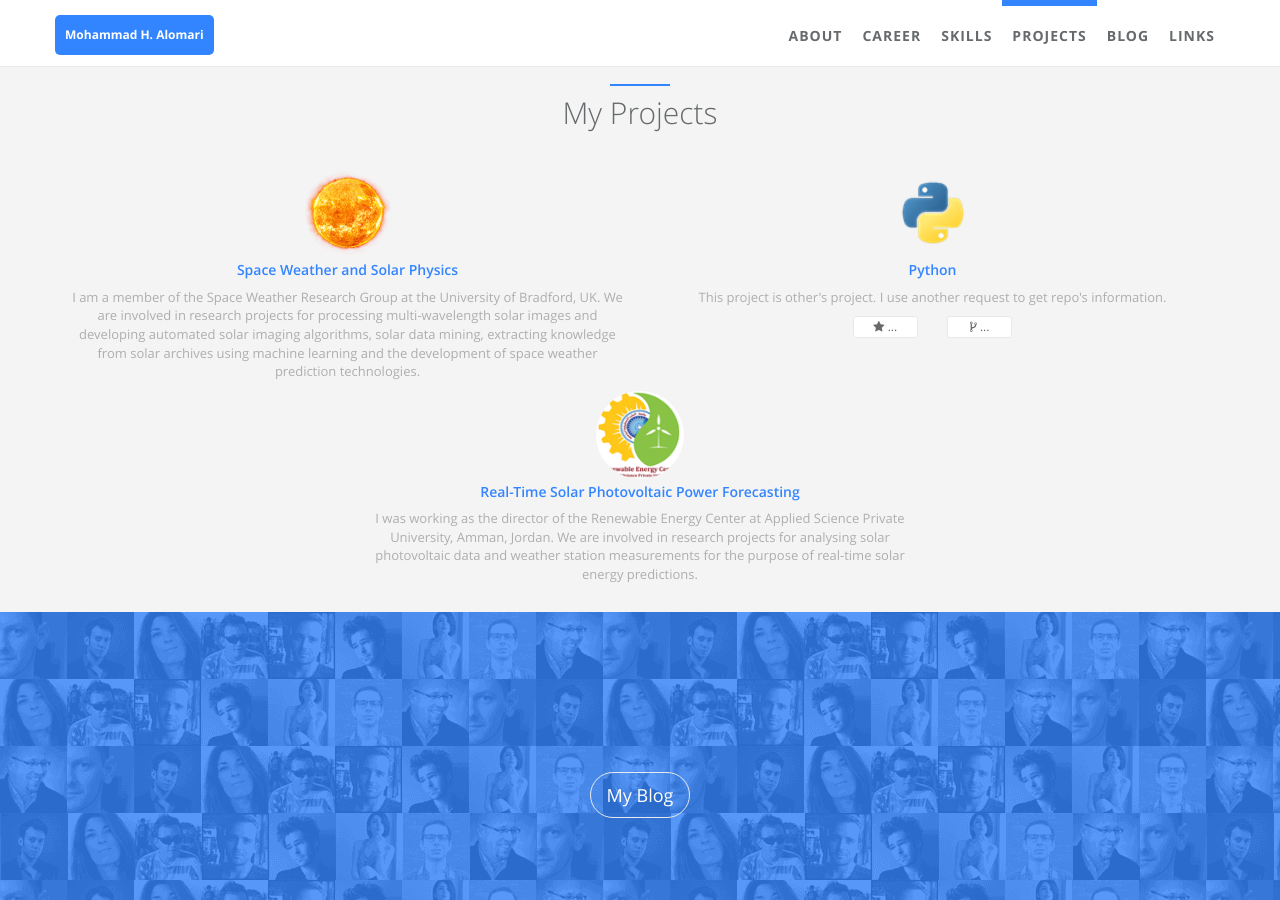
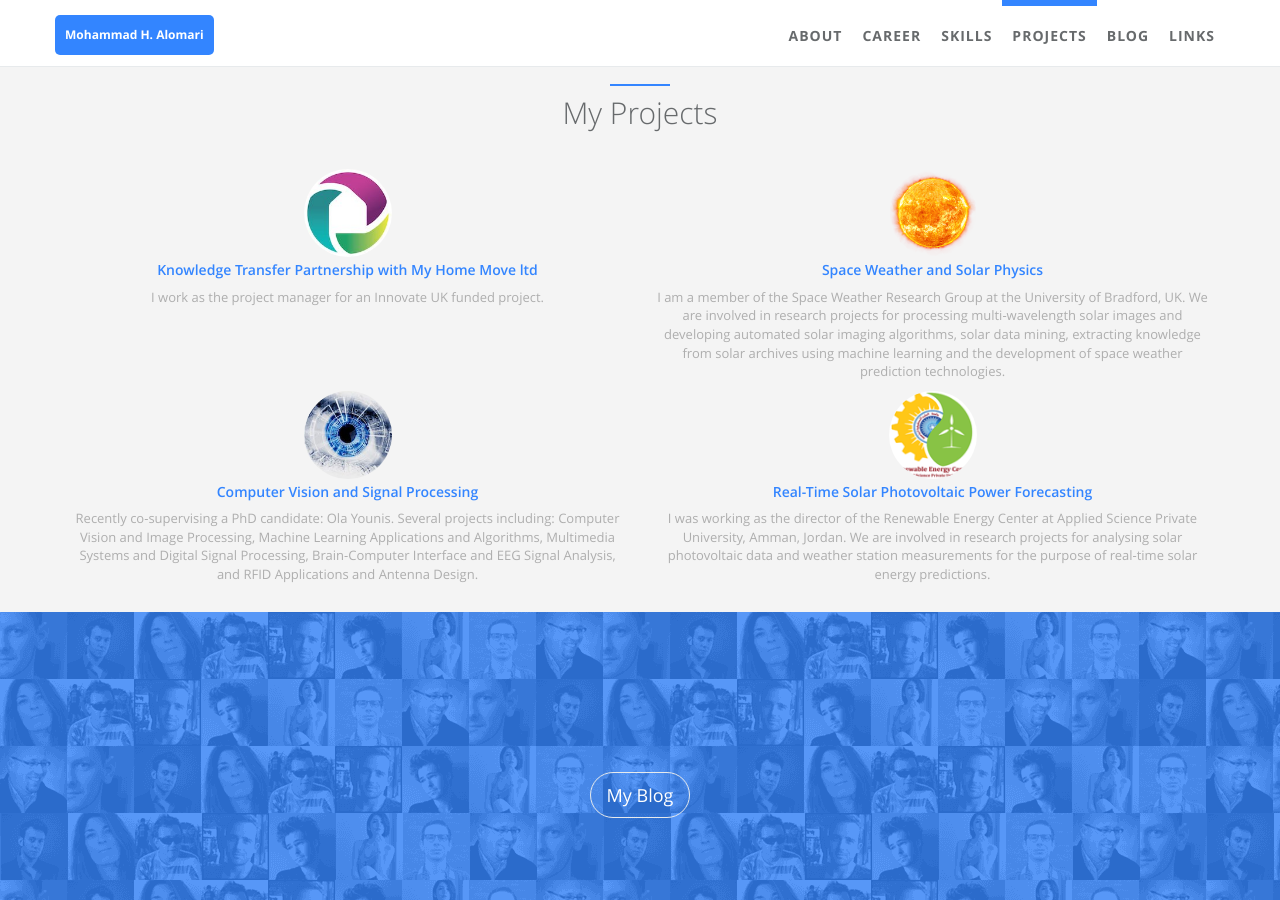
Before and after one commit to mhalomari/mhalomari2.github.io, a Jekyll site: the page built from index.html, in a window 1280 px wide and 900 px high, scrolled down 2700 px. Built offline with Jekyll 4.4.1, drawn with Linux system fonts in a browser that asks for light colours.

Commit message:
updated projects

```diff
--- a/_data/index/projects.yml
+++ b/_data/index/projects.yml
@@ -1,21 +1,34 @@
 # projects section data
 # If you don't have language feature(language.yml is empty), ignore "i18n" items
 # Suggest projects' img be located at '/static/assets/img/landing', and edit following img items.
+- name: Knowledge Transfer Partnership with My Home Move ltd
+  i18n: MHM
+  url: https://www.gov.uk/government/organisations/innovate-uk
+  img: /static/assets/img/landing/mhm.jpg
+  desc: I work as the project manager for an Innovate UK funded project.
+
 - name: Space Weather and Solar Physics
   i18n: asap
   url: http://spaceweather.inf.brad.ac.uk/
   img: /static/assets/img/landing/ASAP2.png
   desc: I am a member of the Space Weather Research Group at the University of Bradford, UK. We are involved in research projects for processing multi-wavelength solar images and developing automated solar imaging algorithms, solar data mining, extracting knowledge from solar archives using machine learning and the development of space weather prediction technologies.
 
-- name: Python
-  i18n: cpython
-  gh_user: python
-  repo: cpython
-  img: /static/assets/img/landing/python.png
-  desc: This project is other's project. I use another request to get repo's information.
+- name: Computer Vision and Signal Processing
+  i18n: cvsp
+  url: https://www.liverpool.ac.uk/psychology-health-and-society/departments/health-services-research/research/vision/video-resources/
+  img: /static/assets/img/landing/eye.jpg
+  desc: "Recently co-supervising a PhD candidate: Ola Younis. Several projects including: Computer Vision and Image Processing, Machine Learning Applications and Algorithms, Multimedia Systems and Digital Signal Processing,
+  Brain-Computer Interface and EEG Signal Analysis, and RFID Applications and Antenna Design."
 
 - name: Real-Time Solar Photovoltaic Power Forecasting
   i18n: rtpv
   url: http://energy.asu.edu.jo/
   img: /static/assets/img/landing/REC.png
   desc: I was working as the director of the Renewable Energy Center at Applied Science Private University, Amman, Jordan. We are involved in research projects for analysing solar photovoltaic data and weather station measurements for the purpose of real-time solar energy predictions.
+
+#- name: Python
+#  i18n: cpython
+#  gh_user: python
+#  repo: cpython
+#  img: /static/assets/img/landing/python.png
+#  desc: This project is other's project. I use another request to get repo's information.
```
Also changed, not shown: static/assets/img/landing/eye.jpg (added), static/assets/img/landing/mhm.jpg (added).
